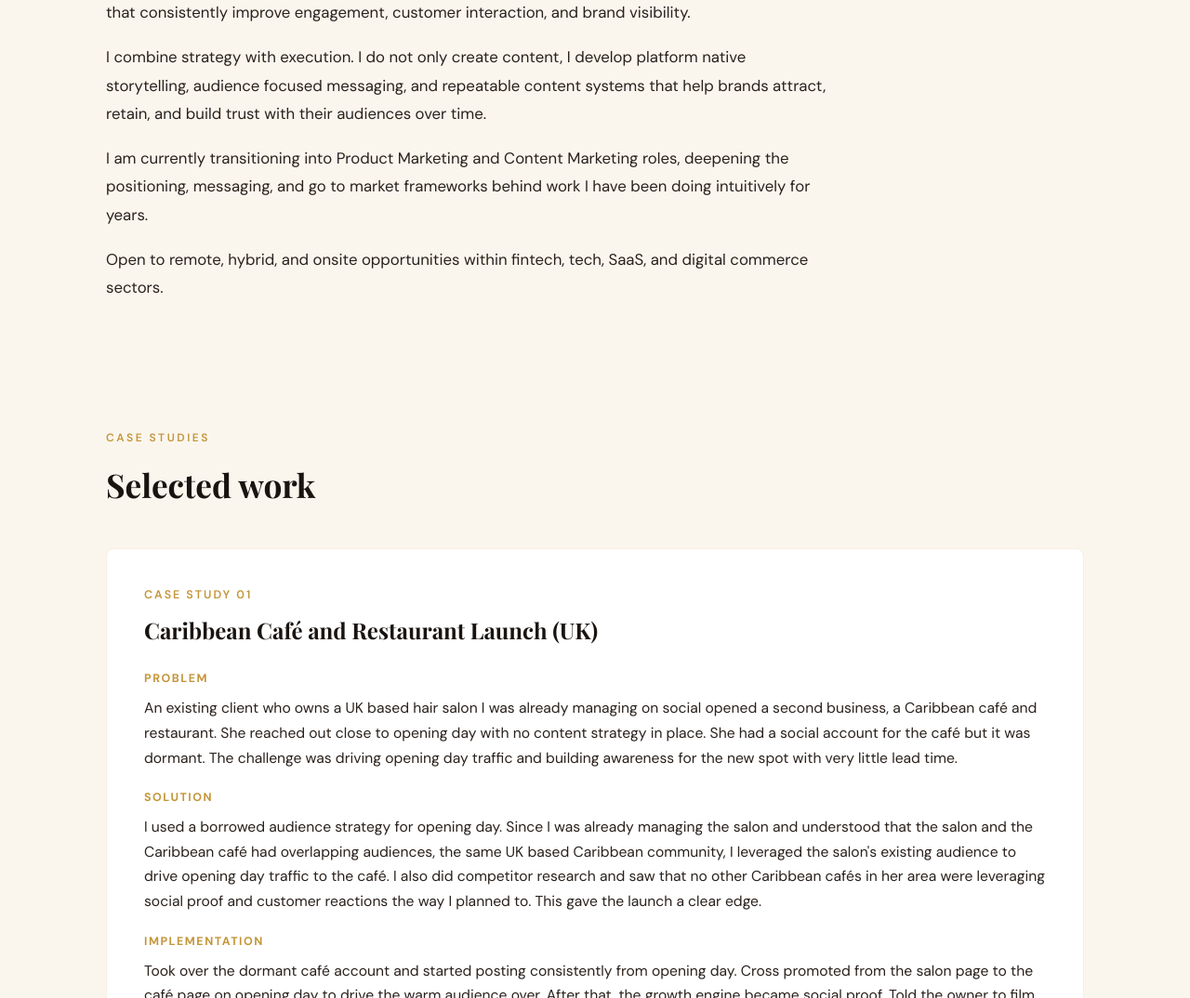
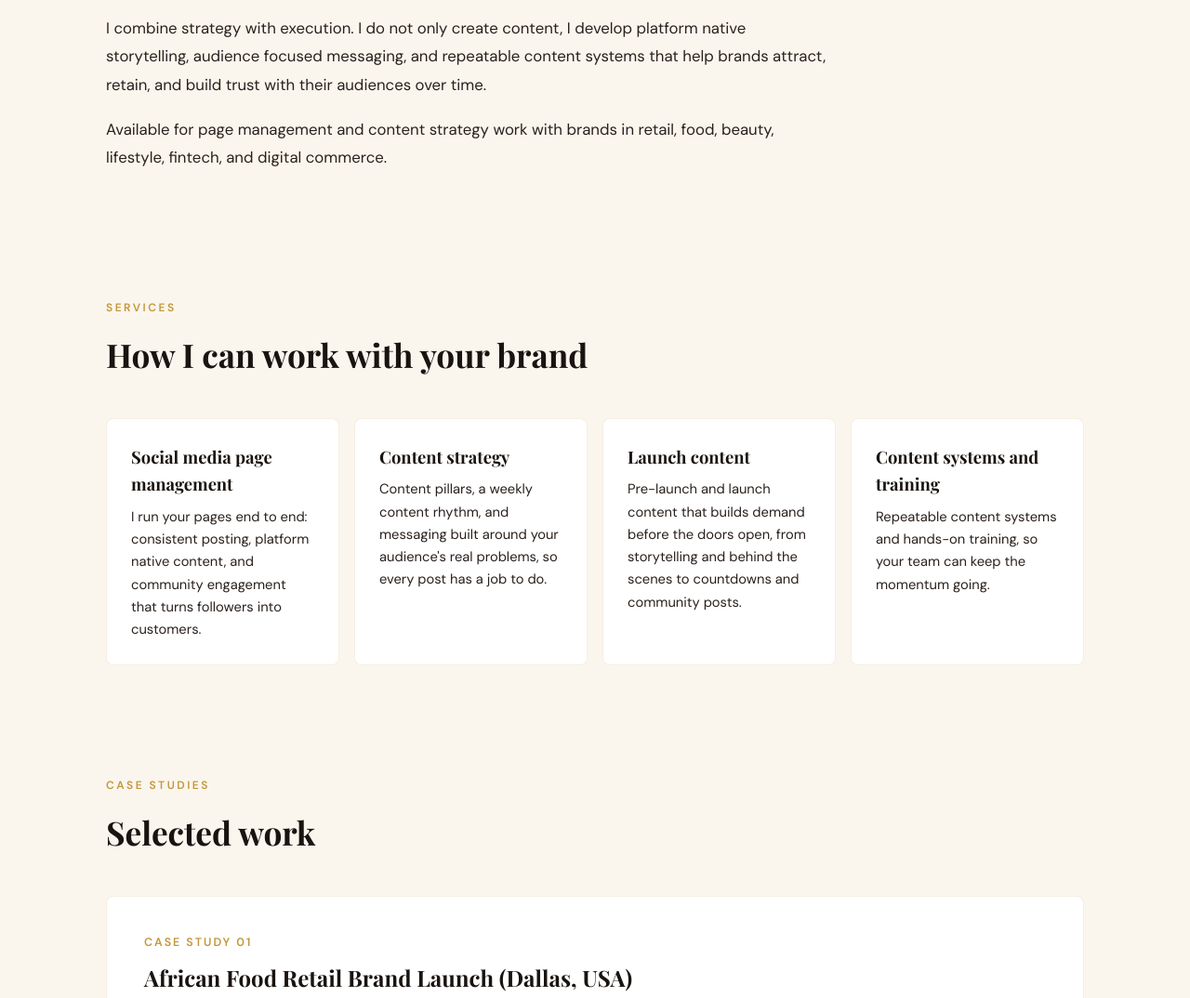
Before and after one commit to thesocialmediamum/my-work, a plain HTML site: page index.html in a window 1280 px wide. Shown: the part 1315-2389 px from the top of the page at 93% size. Drawn offline with nearby package versions, Linux system fonts and the light colour scheme.

Commit message:
Add files via upload

```diff
--- a/index.html
+++ b/index.html
@@ -215,6 +215,30 @@ section{padding:60px 0;}
   opacity:0.8;
 }
 
+/* Services */
+.services-grid{
+  display:grid;
+  grid-template-columns:repeat(auto-fit,minmax(240px,1fr));
+  gap:16px;
+}
+.service-card{
+  background:#fff;
+  border:1px solid rgba(196,150,58,0.15);
+  border-radius:8px;
+  padding:26px;
+}
+.service-card h3{
+  font-family:'Playfair Display',serif;
+  font-size:1.15rem;font-weight:700;
+  color:var(--dark);
+  margin-bottom:8px;
+}
+.service-card p{
+  font-size:0.92rem;
+  color:var(--text);
+  line-height:1.65;
+}
+
 /* Press */
 .press-grid{
   display:grid;
@@ -320,6 +344,7 @@ section{padding:60px 0;}
   <div class="nav-name">Mine Suanu George</div>
   <div class="nav-links">
     <a href="#about">About</a>
+    <a href="#services">Services</a>
     <a href="#work">Work</a>
     <a href="#projects">Projects</a>
     <a href="#expertise">Expertise</a>
@@ -337,7 +362,7 @@ section{padding:60px 0;}
   <div class="hero-tag">Portfolio</div>
   <h1>Content strategist building customer‑led content systems</h1>
   <p class="hero-subtitle">
-    I draw on 7+ years of experience with consumer, retail and service brands across Nigeria, the UK and the US to grow organic communities and strengthen brand loyalty. As I transition into product marketing, I'm expanding this approach to SaaS, fintech and digital commerce.
+    I draw on 7+ years of experience with consumer, retail and service brands across Nigeria, the UK and the US to grow organic communities and strengthen brand loyalty.
   </p>
   <p class="hero-outcome" style="font-size:1.05rem;color:#1A1410;font-weight:600;margin-top:24px;margin-bottom:24px;font-style:italic;">
     Built audiences from zero. Trained hundreds of business owners. Turned attention into customer action across three continents.
@@ -369,8 +394,30 @@ section{padding:60px 0;}
     <p>I build content and messaging systems that increase audience engagement, strengthen brand visibility, and turn attention into loyal customer communities.</p>
     <p>With 7+ years of experience in social media and digital marketing, I have worked across consumer brands in retail, food, beauty, and lifestyle, alongside paid brand partnerships with fintech and B2B SaaS companies including Fidelity Bank, Zoho Invoice, and Shimbol Tech. My work spans Nigeria, the UK, and the US, with client accounts grown organically to over 50K followers and content strategies that consistently improve engagement, customer interaction, and brand visibility.</p>
     <p>I combine strategy with execution. I do not only create content, I develop platform native storytelling, audience focused messaging, and repeatable content systems that help brands attract, retain, and build trust with their audiences over time.</p>
-    <p>I am currently transitioning into Product Marketing and Content Marketing roles, deepening the positioning, messaging, and go to market frameworks behind work I have been doing intuitively for years.</p>
-    <p>Open to remote, hybrid, and onsite opportunities within fintech, tech, SaaS, and digital commerce sectors.</p>
+    <p>Available for page management and content strategy work with brands in retail, food, beauty, lifestyle, fintech, and digital commerce.</p>
+  </div>
+</section>
+
+<section id="services">
+  <div class="section-tag">Services</div>
+  <h2 class="section-title">How I can work with your brand</h2>
+  <div class="services-grid">
+    <div class="service-card">
+      <h3>Social media page management</h3>
+      <p>I run your pages end to end: consistent posting, platform native content, and community engagement that turns followers into customers.</p>
+    </div>
+    <div class="service-card">
+      <h3>Content strategy</h3>
+      <p>Content pillars, a weekly content rhythm, and messaging built around your audience's real problems, so every post has a job to do.</p>
+    </div>
+    <div class="service-card">
+      <h3>Launch content</h3>
+      <p>Pre-launch and launch content that builds demand before the doors open, from storytelling and behind the scenes to countdowns and community posts.</p>
+    </div>
+    <div class="service-card">
+      <h3>Content systems and training</h3>
+      <p>Repeatable content systems and hands-on training, so your team can keep the momentum going.</p>
+    </div>
   </div>
 </section>
 
@@ -380,6 +427,31 @@ section{padding:60px 0;}
 
   <div class="case-study">
     <div class="case-num">Case Study 01</div>
+    <h3 class="case-title">African Food Retail Brand Launch (Dallas, USA)</h3>
+    <div class="case-block">
+      <div class="case-label">Problem</div>
+      <p>A new African food retail brand was preparing to launch in Dallas with no existing audience, no community presence, and a customer base that needed to be built before the doors even opened. The challenge was creating demand and emotional investment in a brand that did not yet exist commercially.</p>
+    </div>
+    <div class="case-block">
+      <div class="case-label">Solution</div>
+      <p>Built the full pre-launch and launch content strategy from scratch. The approach was rooted in storytelling and building in public, behind the scenes content, countdowns, and community-focused posts that brought the Dallas diaspora community into the journey from day one. Every piece of content was designed to make the audience feel like they were part of building something, not being sold to.</p>
+    </div>
+    <div class="case-block">
+      <div class="case-label">Implementation</div>
+      <p>Designed a 6 week pre-launch content runway with weekly milestones. Built brand voice around warmth, familiarity, and shared cultural memory for the Nigerian diaspora in Dallas. Produced short form video showing African food prep, packaging, and the founder story. Wrote captions that triggered shares from people tagging family members who would recognize the products. Coordinated launch day content live from the store. Held a weekly content meeting with the owner to align on product priorities and seasonal pushes.</p>
+    </div>
+    <div class="case-block">
+      <div class="case-label">Outcome</div>
+      <p>Grew the brand entirely organically before launch with zero paid advertising, multiple videos went viral during the pre-launch phase, creating a fully primed audience by launch day. Generated 188,000 account views, 3,993 profile visits, and 708 external link taps in a single month. The launch was a success. The page had 4,403 followers in March and now has 10.9K, with new customers arriving and existing ones coming back. A single Reel brought in over 1,000 followers on its own. Demand has been strong enough that the owner has had to stop running some deals because of the rush. I continue to manage their content on retainer today.</p>
+    </div>
+    <div class="case-testimonial">
+      <p>"Since she joined our team, we have seen clear growth in our online visibility, customer engagement, and brand awareness. She understands how to position a business, speak to the right audience, and turn online attention into real customer action both in store and online."</p>
+      <div class="testimonial-author">— Busolami Sokunbi-Jones, CEO, Mamajones African Market (Dallas, Texas)</div>
+    </div>
+  </div>
+
+<div class="case-study">
+    <div class="case-num">Case Study 02</div>
     <h3 class="case-title">Caribbean Café and Restaurant Launch (UK)</h3>
     <div class="case-block">
       <div class="case-label">Problem</div>
@@ -399,8 +471,8 @@ section{padding:60px 0;}
     </div>
   </div>
 
-  <div class="case-study">
-    <div class="case-num">Case Study 02</div>
+<div class="case-study">
+    <div class="case-num">Case Study 03</div>
     <h3 class="case-title">Personal Brand from Zero</h3>
     <div class="case-block">
       <div class="case-label">Problem</div>
@@ -425,31 +497,6 @@ section{padding:60px 0;}
     <div class="case-testimonial">
       <p>"From our very first conversation, she understood my vision and helped me shape it into reality. Her creativity and support have transformed my approach to content creation, now it feels effortless and fun."</p>
       <div class="testimonial-author">— @omosefe_osagie, 1:1 coaching client</div>
-    </div>
-  </div>
-
-  <div class="case-study">
-    <div class="case-num">Case Study 03</div>
-    <h3 class="case-title">African Food Retail Brand Launch (Dallas, USA)</h3>
-    <div class="case-block">
-      <div class="case-label">Problem</div>
-      <p>A new African food retail brand was preparing to launch in Dallas with no existing audience, no community presence, and a customer base that needed to be built before the doors even opened. The challenge was creating demand and emotional investment in a brand that did not yet exist commercially.</p>
-    </div>
-    <div class="case-block">
-      <div class="case-label">Solution</div>
-      <p>Built the full pre-launch and launch content strategy from scratch. The approach was rooted in storytelling and building in public, behind the scenes content, countdowns, and community-focused posts that brought the Dallas diaspora community into the journey from day one. Every piece of content was designed to make the audience feel like they were part of building something, not being sold to.</p>
-    </div>
-    <div class="case-block">
-      <div class="case-label">Implementation</div>
-      <p>Designed a 6 week pre-launch content runway with weekly milestones. Built brand voice around warmth, familiarity, and shared cultural memory for the Nigerian diaspora in Dallas. Produced short form video showing African food prep, packaging, and the founder story. Wrote captions that triggered shares from people tagging family members who would recognize the products. Coordinated launch day content live from the store. Held a weekly content meeting with the owner to align on product priorities and seasonal pushes.</p>
-    </div>
-    <div class="case-block">
-      <div class="case-label">Outcome</div>
-      <p>Grew the brand entirely organically before launch with zero paid advertising, multiple videos went viral during the pre-launch phase, creating a fully primed audience by launch day. Generated 188,000 account views, 3,993 profile visits, and 708 external link taps in a single month. The launch was a success and the brand has since grown to over 6,900 followers. I continue to manage their content on retainer today.</p>
-    </div>
-    <div class="case-testimonial">
-      <p>"Since she joined our team, we have seen clear growth in our online visibility, customer engagement, and brand awareness. She understands how to position a business, speak to the right audience, and turn online attention into real customer action both in store and online."</p>
-      <div class="testimonial-author">— Busolami Sokunbi-Jones, CEO, Mamajones African Market (Dallas, Texas)</div>
     </div>
   </div>
 </section>
@@ -537,7 +584,6 @@ section{padding:60px 0;}
       Maximize Productivity with AI Tools<br><span class="cert-meta">Google · View certificate</span>
     </a>
     <div class="expertise-item">Google Digital Marketing & E-commerce Certificate<br><span class="cert-meta">Google</span></div>
-    <div class="expertise-item">Currently expanding into Product Marketing</div>
   </div>
 </section>
 
@@ -567,8 +613,8 @@ section{padding:60px 0;}
 </div>
 
 <section class="contact" id="contact">
-  <h2>Let's build something</h2>
-  <p>Open to remote, hybrid, and onsite Content Strategy, Content Marketing, and Product Marketing opportunities. Particularly interested in tech, SaaS, and digital commerce.</p>
+  <h2>Let's work on your content</h2>
+  <p>I manage pages and build content strategies for retail, food, beauty, lifestyle and fintech brands across Nigeria, the UK and the US. Tell me about your brand and where your content is stuck.</p>
   <a href="mailto:hello@thesocialmediamum.com" class="contact-btn">hello@thesocialmediamum.com</a>
   <div class="contact-socials">
     <a href="https://www.linkedin.com/in/ogheneminesuanugeorge" target="_blank">LinkedIn</a>
```
